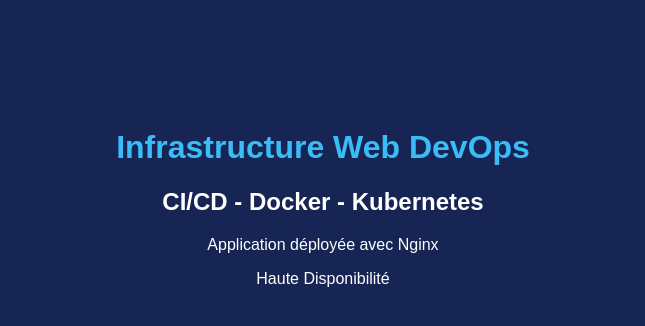
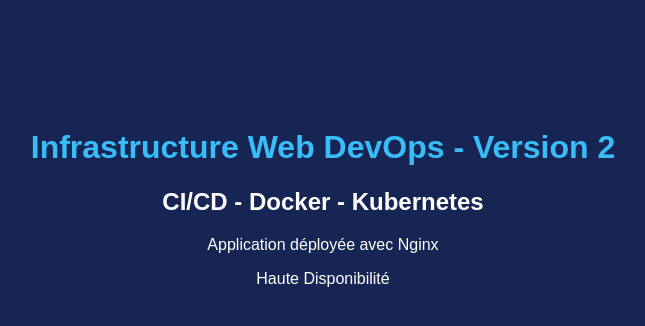
Before and after one commit to ghaouizaineb66-dev/projet-devops-nginx, a plain HTML site: page html/index.html in a window 1280 px wide. Shown: the whole page, without its empty margins (317-962 px from the left). Drawn offline with Linux system fonts and the light colour scheme.

Commit message:
Update Nginx homepage to version 2

```diff
--- a/html/index.html
+++ b/html/index.html
@@ -1,7 +1,6 @@
 <!DOCTYPE html>
 <html lang="fr">
-<head>
- <meta charset="UTF-8">
+<head> <meta charset="UTF-8">
  <title>Projet DEvOps</title>
  <style>
   body {
@@ -17,7 +16,7 @@
   </style>
 </head>
 <body>
- <h1>Infrastructure Web DevOps</h1>
+ <h1>Infrastructure Web DevOps - Version 2</h1>
  <h2>CI/CD - Docker - Kubernetes</h2>
  <p>Application déployée avec Nginx</p>
  <p>Haute Disponibilité</p>
```
